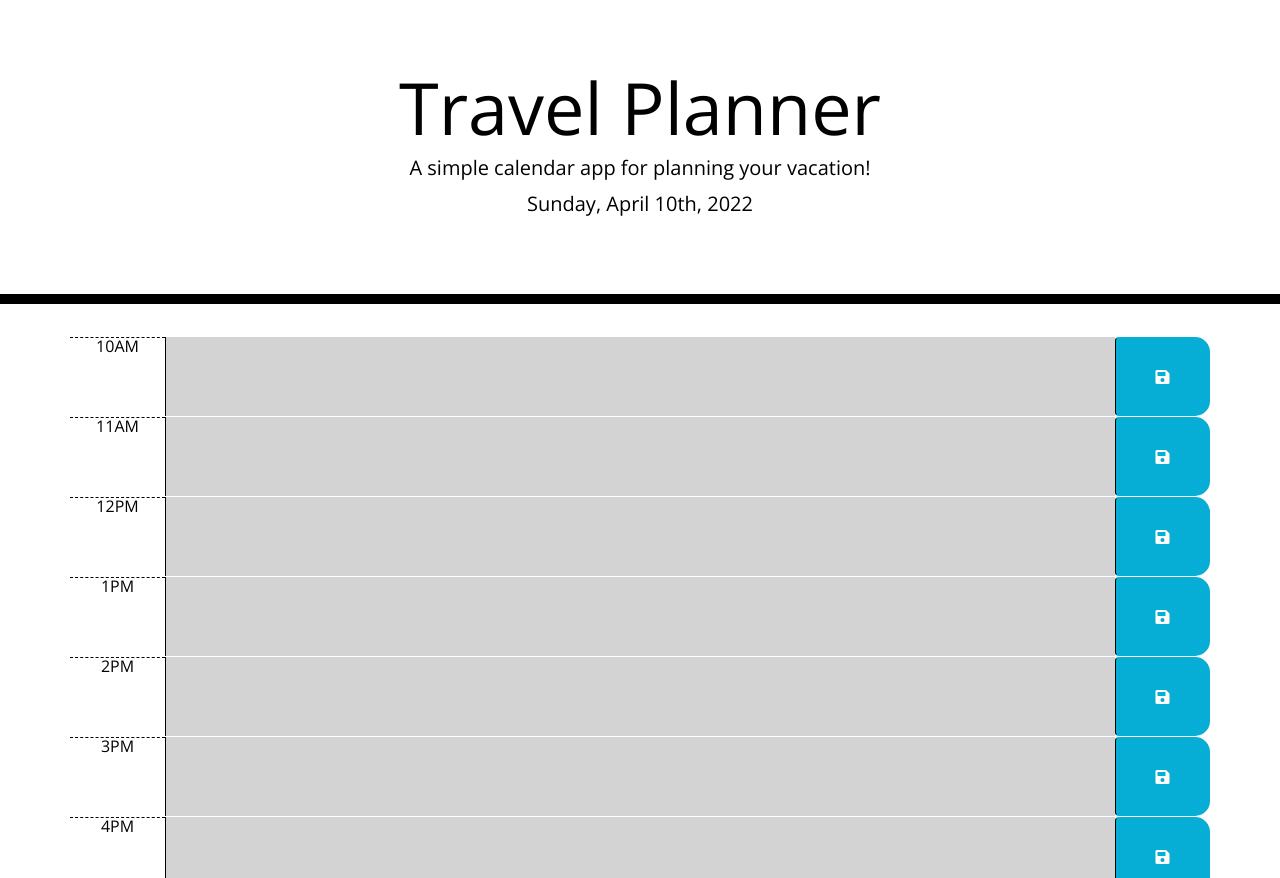
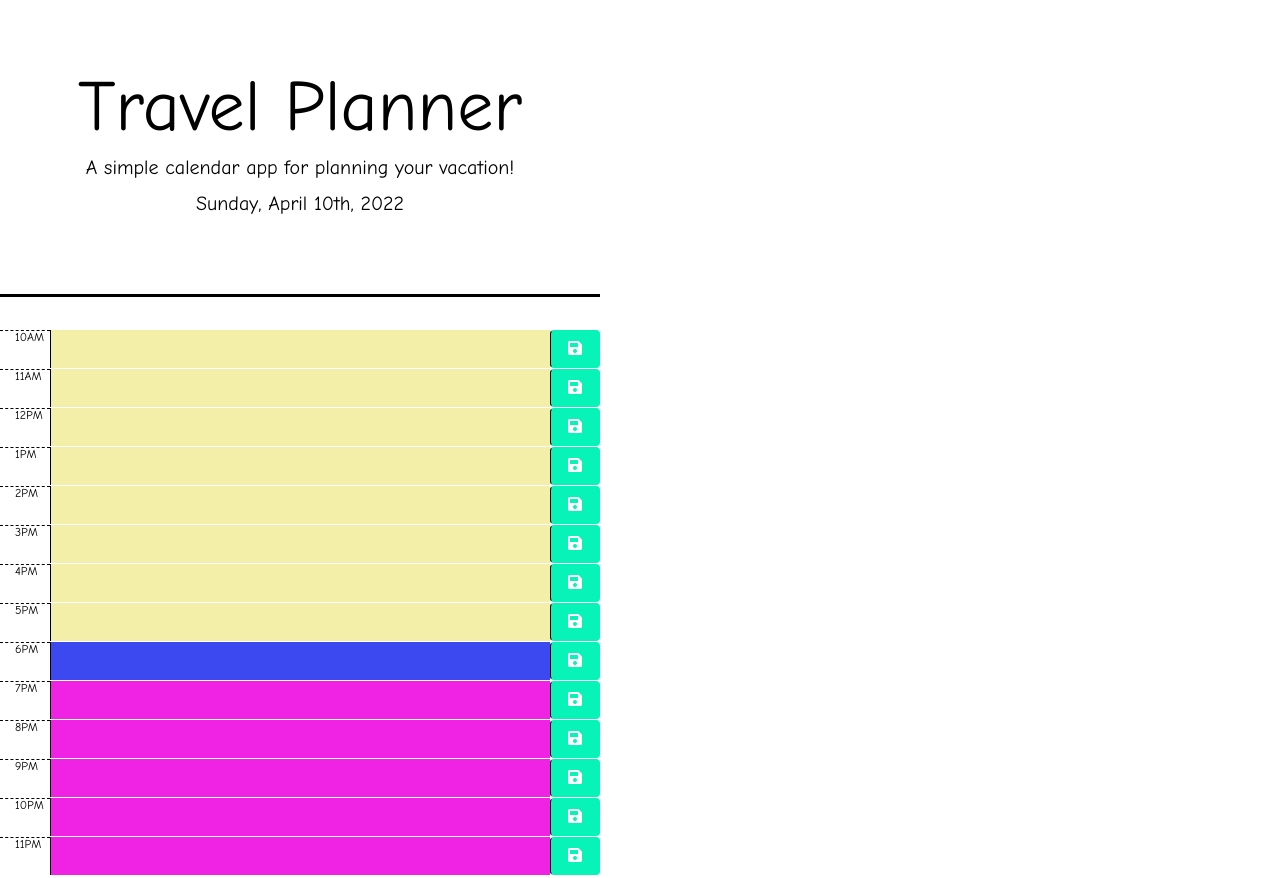
Before and after one commit to mhiss11/Project-1-, a plain HTML site: page scheduler index.html in a window 1280 px wide. Shown: the top 878 px of the page. Drawn offline with nearby package versions, Linux system fonts and the light colour scheme.

Commit message:
Update scheduler style.css

```diff
--- a/scheduler style.css
+++ b/scheduler style.css
@@ -1,8 +1,11 @@
-body {
-    font-family: 'Open Sans', sans-serif;
-    font-size: 16px;
+body{
+  max-width: 600px;
+  max-height: 600px;
+  font-family: 'Comic Sans MS', sans-serif;
+    font-size: 12px;
     line-height: 1;
-  }
+}
+
 
   textarea{
     background: transparent;
@@ -10,15 +13,17 @@ body {
     resize: none;
     color: #000000;
     border-left: 1px solid black;
-    padding: 10px;
+    padding: 5px;
   }
 
   .jumbotron {
+    max-width: 600px;
+    max-height: 600px;
     text-align: center;
     background-color: transparent;
     color: black;
     border-radius: 0;
-    border-bottom: 10px solid black;
+    border-bottom: 3px solid black;
   }
 
   .description{
@@ -26,13 +31,16 @@ body {
   }
 
   .time-block{
+    max-width: 600px;
+    max-height: 600px;
     text-align: center;
-    border-radius: 15px;
+    border-radius: 7px;
   }
 
   .row {
     white-space: pre-wrap;
-    height: 80px;
+    max-width: 600px;
+  max-height: 600px;
     border-top: 1px solid white;;
   }
 
@@ -43,29 +51,31 @@ body {
   }
 
   .past {
-    background-color: #d3d3d3;
+    background-color: #f3eea8;
     color: white;
   }
 
   .present {
-    background-color: #ff6961;
+    background-color: #3c48f0;
     color: white;
   }
 
   .future {
-    background-color: #77dd77;
+    background-color: #f023e5;
     color: white;
   }
 
   .saveBtn {
+    max-width: 600px;
+    max-height: 600px;
     border-left: 1px solid black;
-    border-top-right-radius: 15px;
-    border-bottom-right-radius: 15px;
-    background-color: #06AED5;
+    border-top-right-radius: 4px;
+    border-bottom-right-radius: 4px;
+    background-color: #07f3b8;
     color: white;
   }
 
   .saveBtn i:hover {
-    font-size: 20px;
+    font-size: 8px;
     transition: all .3s ease-in-out;
   }
```
